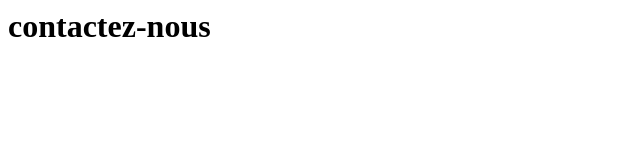
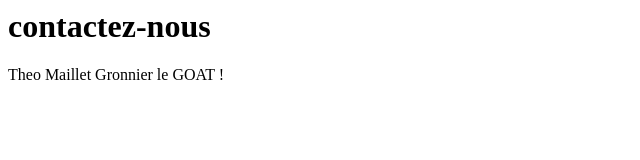
Before and after one commit to ollyzz/projet-git, a plain HTML site: page contact.html in a window 1280 px wide. Shown: the whole page, without its empty margins (0-640 px from the left). Drawn offline with Linux system fonts and the light colour scheme.

Commit message:
Ajout de Theo dans contact

```diff
--- a/contact.html
+++ b/contact.html
@@ -1 +1,2 @@
 <link rel = "stylesheet" href="css/ligne.css"><h1>contactez-nous</h1>
+<p>Theo Maillet Gronnier le GOAT !</p>
```
